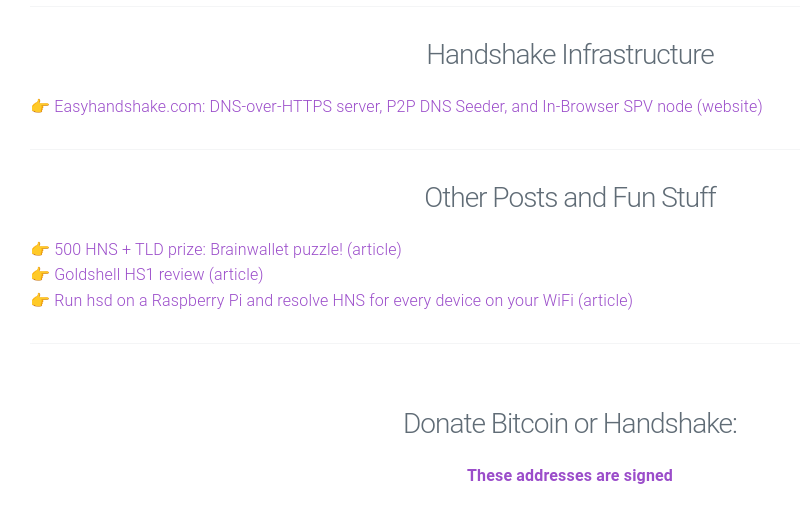
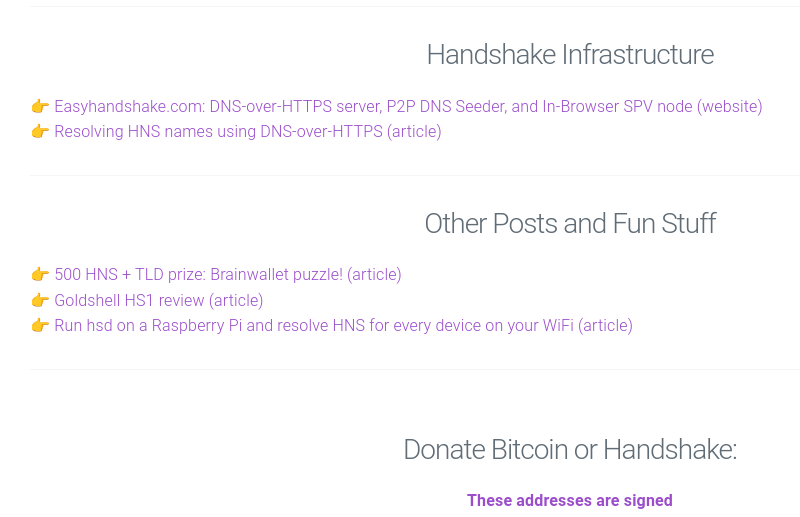
Before and after one commit to pinheadmz/handout, a website: page html/index.html in a window 1280 px wide. Shown: the part 1040-1557 px from the top of the page, without its empty margins (70-870 px from the left). Drawn offline with Linux system fonts and the light colour scheme.

Commit message:
DoH article

```diff
--- a/html/index.html
+++ b/html/index.html
@@ -117,6 +117,11 @@
         <a href="https://easyhandshake.com/">
           👉 Easyhandshake.com: DNS-over-HTTPS server, P2P DNS Seeder, and In-Browser SPV node (website)
         </a>
+        <br>
+        <a href="https://matthewzipkin.medium.com/resolving-hns-names-using-dns-over-https-94643fe62ecd">
+          👉 Resolving HNS names using DNS-over-HTTPS (article)
+        </a>
+        <br>
       </div>
       <hr>
 
```
